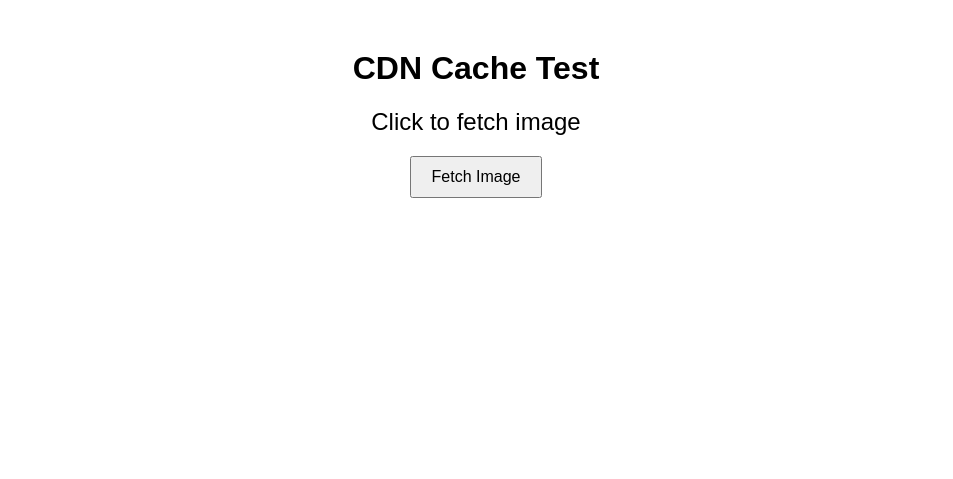
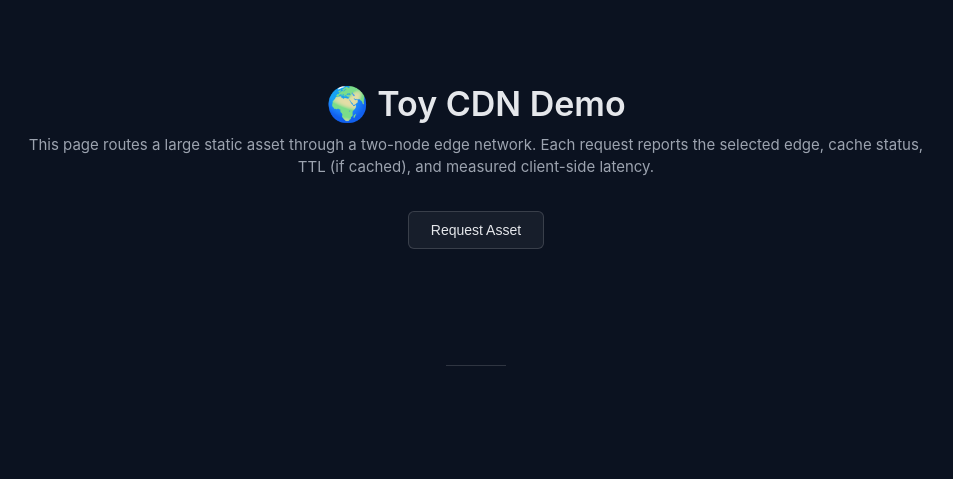
Before and after one commit to aydinschwa/toy-cdn, a plain HTML site: page src/origin/index.html in a window 1280 px wide. Shown: the whole page, without its empty margins (164-1117 px from the left). Drawn offline with Linux system fonts and the light colour scheme.

Commit message:
nicer display, ty ai

```diff
--- a/src/origin/index.html
+++ b/src/origin/index.html
@@ -2,20 +2,116 @@
 <html>
 <head>
   <meta charset="UTF-8">
-  <title>CDN Cache Test</title>
+  <title>Toy CDN Demo</title>
   <style>
-    body { font-family: sans-serif; max-width: 600px; margin: 50px auto; text-align: center; }
-    #timing { font-size: 24px; margin: 20px 0; }
-    #image { max-width: 100%; }
-    button { padding: 10px 20px; font-size: 16px; cursor: pointer; }
+    body {
+      margin: 0;
+      font-family: -apple-system, BlinkMacSystemFont, sans-serif;
+      background: #0b1220;
+      color: #e5e7eb;
+      text-align: center;
+    }
+
+    .container {
+      max-width: 900px;
+      margin: 0 auto;
+      padding: 60px 20px 70px;
+    }
+
+    h1 {
+      font-size: 34px;
+      font-weight: 600;
+      margin-bottom: 10px;
+    }
+
+    .subtitle {
+      color: #9ca3af;
+      font-size: 15px;
+      margin-bottom: 32px;
+      line-height: 1.5;
+    }
+
+    button {
+      padding: 10px 22px;
+      font-size: 14px;
+      border-radius: 6px;
+      border: 1px solid rgba(255,255,255,0.15);
+      background: rgba(255,255,255,0.05);
+      color: #e5e7eb;
+      cursor: pointer;
+      transition: 0.2s ease;
+    }
+
+    button:hover {
+      background: rgba(255,255,255,0.1);
+    }
+
+    #timing {
+      font-family: ui-monospace, SFMono-Regular, Menlo, monospace;
+      font-size: 14px;
+      min-height: 60px;
+      margin: 26px 0 30px;
+      line-height: 1.6;
+      opacity: 0;
+      transition: opacity 0.25s ease;
+    }
+
+    #timing.visible {
+      opacity: 1;
+    }
+
+    .hit { color: #22c55e; }
+    .miss { color: #ef4444; }
+
+    .divider {
+      width: 60px;
+      height: 1px;
+      background: rgba(255,255,255,0.15);
+      margin: 30px auto 40px;
+    }
+
+    .image-wrapper {
+      display: none;
+      width: 100%;
+      max-height: 520px;
+      border-radius: 12px;
+      overflow: hidden;
+      box-shadow: 0 20px 50px rgba(0,0,0,0.6);
+      background: #111827; /* subtle neutral fallback */
+    }
+
+    img {
+      width: 100%;
+      height: 100%;
+      object-fit: cover;
+      opacity: 0;
+      transition: opacity 0.4s ease;
+    }
+
+    img.visible {
+      opacity: 1;
+    }
   </style>
 </head>
 <body>
-  <h1>CDN Cache Test</h1>
-  <div id="timing">Click to fetch image</div>
-  <button onclick="fetchImage()">Fetch Image</button>
-  <div>
-    <img id="image" />
+  <div class="container">
+    <h1>🌍 Toy CDN Demo</h1>
+
+    <div class="subtitle">
+      This page routes a large static asset through a two-node edge network.
+      Each request reports the selected edge, cache status, TTL (if cached),
+      and measured client-side latency.
+    </div>
+
+    <button onclick="fetchImage()">Request Asset</button>
+
+    <div id="timing"></div>
+
+    <div class="divider"></div>
+
+    <div class="image-wrapper">
+      <img id="image" />
+    </div>
   </div>
 
   <script>
@@ -23,26 +119,40 @@
       const timing = document.getElementById('timing');
       const img = document.getElementById('image');
 
-      img.style.display = 'none';
-      timing.textContent = 'Fetching...';
+      timing.classList.remove('visible');
+      img.classList.remove('visible');
+
+      timing.textContent = "→ requesting asset …";
+      timing.classList.add('visible');
 
       const start = performance.now();
       const response = await fetch('/image.jpg', { cache: 'no-store' });
-      const cacheStatus = response.headers.get('Cache-Status');
-      const edgeServer = response.headers.get('X-Edge-Server')
-      const isHit = cacheStatus.includes('hit')
-      const ttlMatch = cacheStatus.match(/ttl=(\d+)/);
-      const ttl = ttlMatch ? ttlMatch[1] : null;
+      const cacheStatus = response.headers.get('Cache-Status') || '';
+      const edgeServer = response.headers.get('X-Edge-Server');
       const blob = await response.blob();
       const end = performance.now();
 
-      const emoji = isHit ? '🐇' : '🐢';
-      const cacheText = isHit ? `Cache hit (TTL is ${ttl}s)` : 'Cache miss';
+      const isHit = cacheStatus.includes('hit');
+      const ttlMatch = cacheStatus.match(/ttl=(\d+)/);
+      const ttl = ttlMatch ? ttlMatch[1] : null;
 
-      timing.innerHTML = `${emoji} ${cacheText} — Fetched in ${(end-start).toFixed(0)}ms` +
-                         (edgeServer ? `<br>You're closest to the edge server in the ${edgeServer} region!` : '');
+      const statusLine = isHit
+        ? `<span class="hit">cache: HIT</span>${ttl ? ` (ttl=${ttl}s)` : ''}`
+        : `<span class="miss">cache: MISS</span>`;
+
+      timing.innerHTML = `
+        ${statusLine}<br>
+        latency: ${(end-start).toFixed(0)}ms<br>
+        edge: ${edgeServer || 'unknown'}
+      `;
+
+      timing.classList.add('visible');
+
       img.src = URL.createObjectURL(blob);
-      img.style.display = 'block';
+      img.onload = () => {
+        document.querySelector('.image-wrapper').style.display = 'block';
+        img.classList.add('visible');
+      };
     }
   </script>
 </body>
```
Also changed, not shown: 1 other file.
